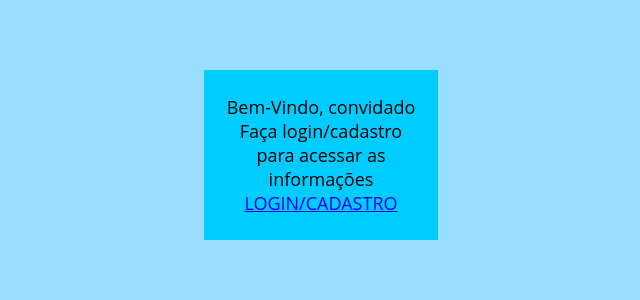
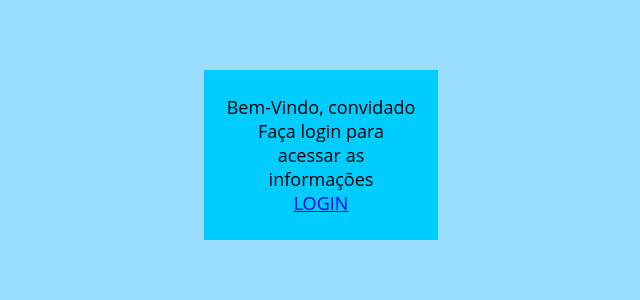
Before and after one commit to ronnaudao/Willka, a PHP site: page / in a window 1280 px wide. Shown: the top 300 px of the page, without its empty margins (319-959 px from the left). Run offline with PHP 8.4, Linux system fonts and the light colour scheme.

Commit message:
Gabriel Ronnau e Willian Silva

```diff
--- a/index.php
+++ b/index.php
@@ -17,8 +17,8 @@
       echo"<script language='javascript' type='text/javascript'>;window.location.href='listar.php';</script>";
     }else{
       echo"Bem-Vindo, convidado <br>";
-      echo"Faça login/cadastro para acessar as informações";
-      echo"<br><a href='login.html'>LOGIN/CADASTRO</a>";
+      echo"Faça login para acessar as informações";
+      echo"<br><a href='login.html'>LOGIN</a>";
 
     }
 ?>
```
